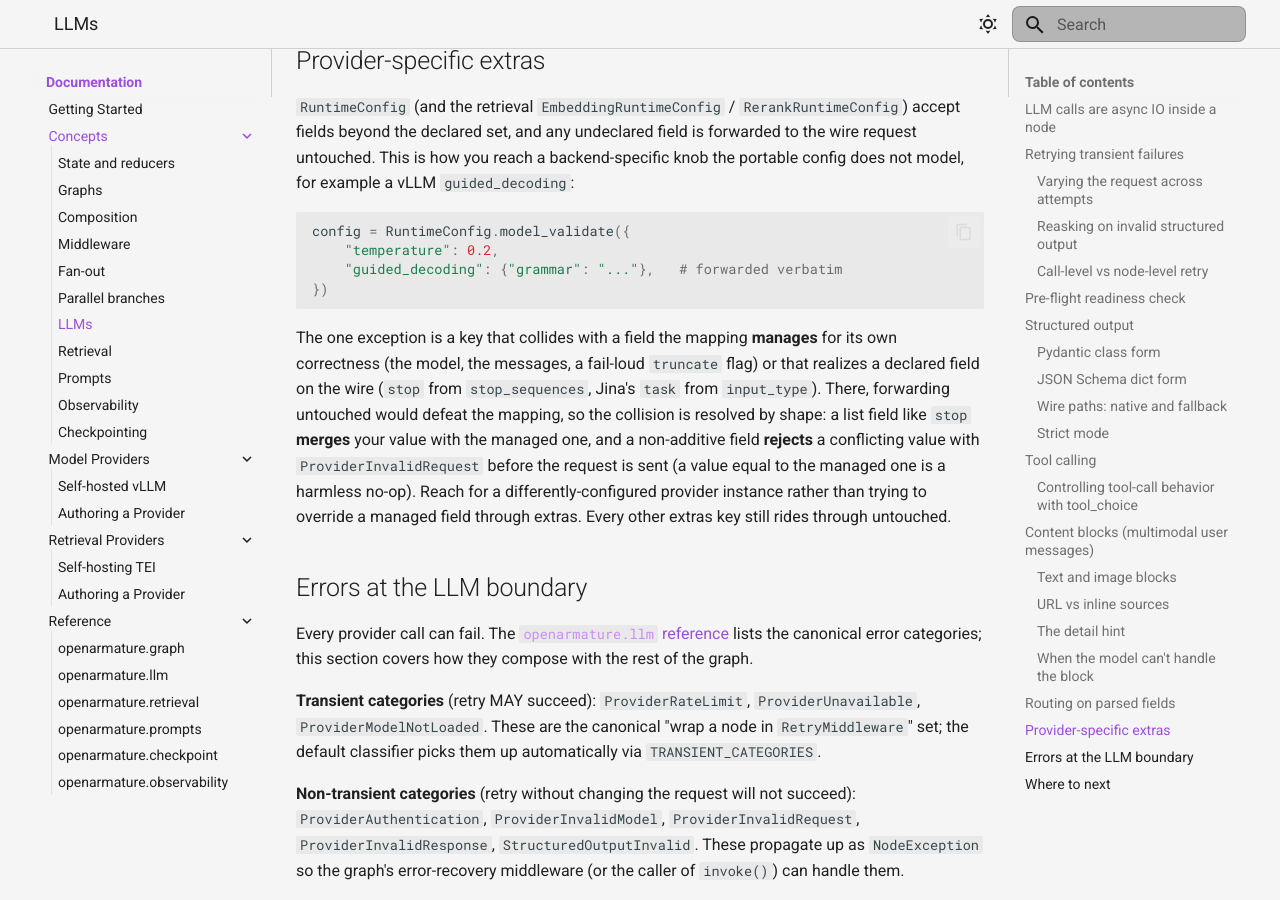
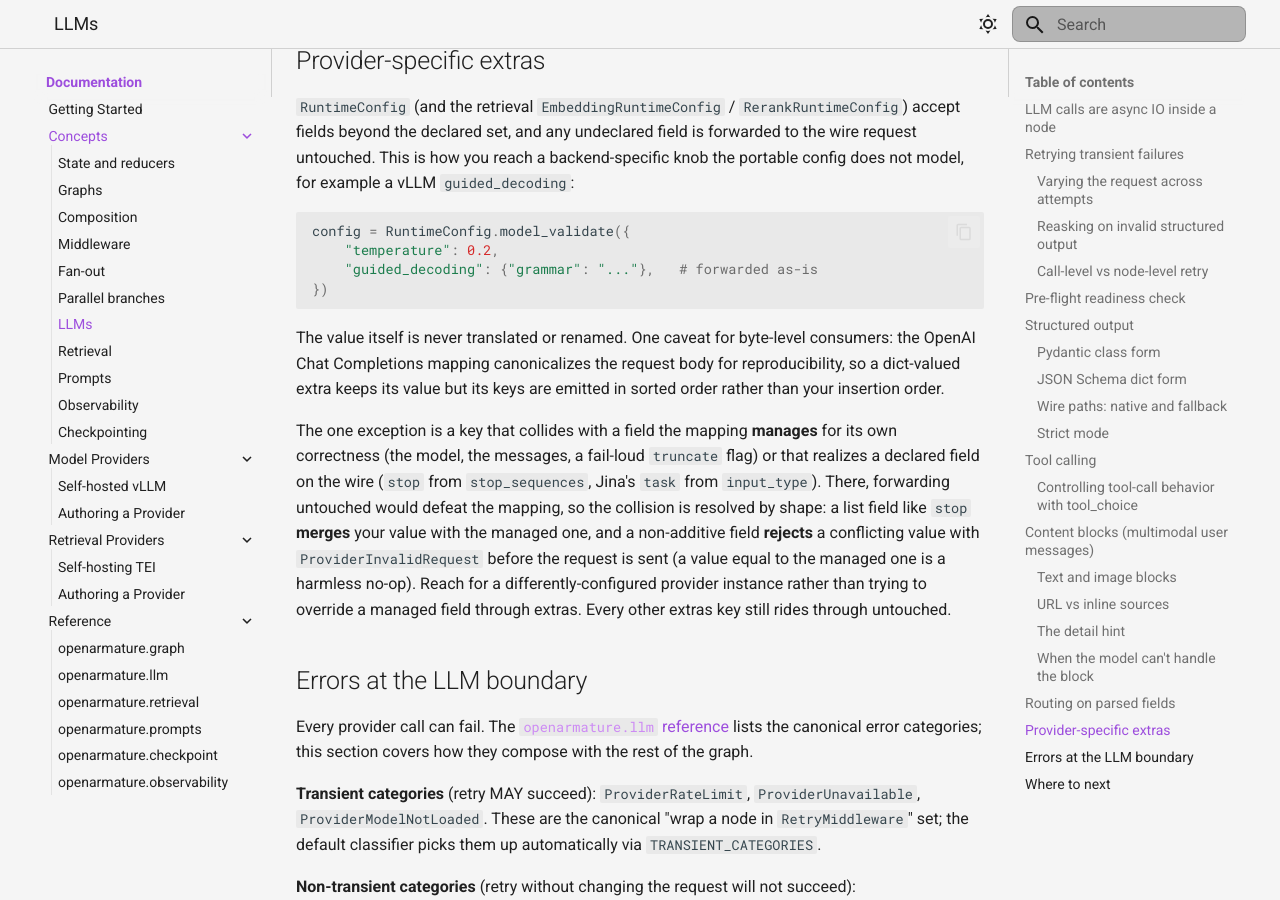
Before and after one commit to LunarCommand/openarmature-python, an MkDocs documentation site: the page built from docs/concepts/llms.md, in a window 1280 px wide and 900 px high, scrolled down 12596 px. Built offline with MkDocs 1.6.1 and Material for MkDocs 9.7.7, drawn with Linux system fonts in a browser that asks for light colours.

Commit message:
Clarify extras canonicalization on OpenAI mapping
The 'untouched' / 'verbatim' wording overstated byte-for-byte
pass-through: the OpenAI Chat Completions mapping canonicalizes the
request body (0047), sorting dict-valued extra keys. Add a caveat scoped
to that mapping and soften the inline comment. Retrieval configs are left
out since only the LLM mapping canonicalizes.

````diff
--- a/docs/concepts/llms.md
+++ b/docs/concepts/llms.md
@@ -643,9 +643,15 @@ example a vLLM `guided_decoding`:
 ```python
 config = RuntimeConfig.model_validate({
     "temperature": 0.2,
-    "guided_decoding": {"grammar": "..."},   # forwarded verbatim
+    "guided_decoding": {"grammar": "..."},   # forwarded as-is
 })
 ```
+
+The value itself is never translated or renamed. One caveat for
+byte-level consumers: the OpenAI Chat Completions mapping canonicalizes
+the request body for reproducibility, so a dict-valued extra keeps its
+value but its keys are emitted in sorted order rather than your insertion
+order.
 
 The one exception is a key that collides with a field the mapping
 **manages** for its own correctness (the model, the messages, a fail-loud
````
